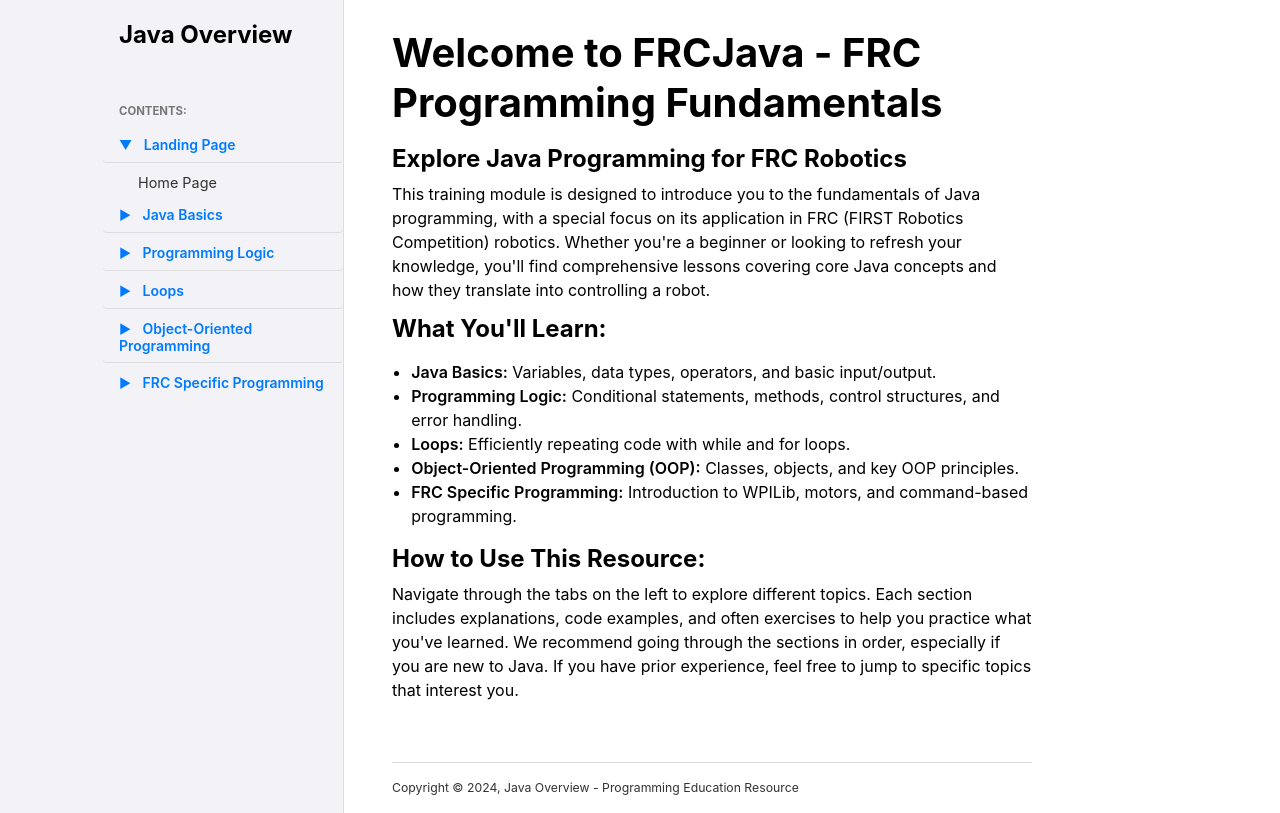
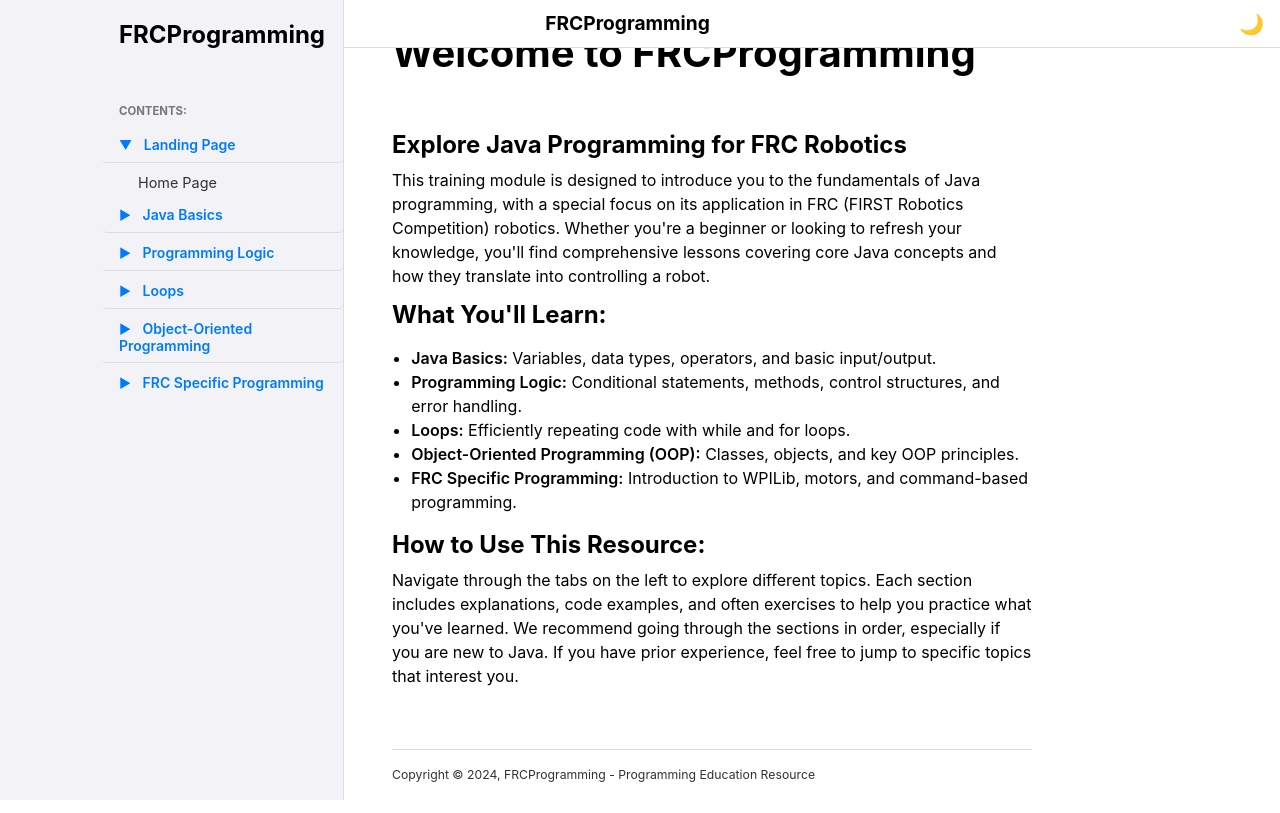
Before and after one commit to itkan-robotics/java-training, a plain HTML site: page index.html in a window 1280 px wide. Drawn offline with Linux system fonts and the light colour scheme.

Commit message:
fixed dark/light mode and icon changes

```diff
--- a/data/config.json
+++ b/data/config.json
@@ -1,5 +1,5 @@
 {
-  "title": "Java Overview - Programming Fundamentals",
+  "title": "FRCProgramming - Programming Fundamentals",
   "tabs": [
     {
       "id": "landing-page",
--- a/data/example-parent-config.json
+++ b/data/example-parent-config.json
@@ -1,5 +1,5 @@
 {
-  "title": "Java Overview - Programming Fundamentals",
+  "title": "FRCProgramming - Programming Fundamentals",
   "tabs": [
     {
       "id": "java-basics",
--- a/data/landing.json
+++ b/data/landing.json
@@ -1,7 +1,12 @@
 {
   "id": "landing-page",
-  "title": "Welcome to FRCJava - FRC Programming Fundamentals",
+  "title": "Welcome to FRCProgramming",
   "sections": [
+    {
+      "type": "text",
+      "title": "",
+      "content": "ㅤㅤㅤㅤ"
+    },
     {
       "type": "text",
       "title": "Explore Java Programming for FRC Robotics",
--- a/index.html
+++ b/index.html
@@ -4,7 +4,7 @@
     <meta charset="UTF-8">
     <meta name="viewport" content="width=device-width, initial-scale=1.0">
     <meta name="color-scheme" content="light dark">
-    <title>Java Overview - Programming Fundamentals</title>
+    <title>FRCProgramming - Programming Fundamentals</title>
     <link rel="stylesheet" href="styles.css">
 </head>
 <body>
@@ -22,7 +22,7 @@
                 </label>
             </div>
             <div class="header-center">
-                <div class="brand">Java Overview</div>
+                <div class="brand">FRCProgramming</div>
             </div>
             <div class="header-right">
                 <div class="theme-toggle-container theme-toggle-header">
@@ -38,7 +38,7 @@
             <div class="sidebar-container">
                 <div class="sidebar-sticky">
                     <a class="sidebar-brand" href="#">
-                        <span class="sidebar-brand-text">Java Overview</span>
+                        <span class="sidebar-brand-text">FRCProgramming</span>
                     </a>
 
                     <div class="sidebar-scroll">
@@ -69,7 +69,7 @@
                     <div class="bottom-of-page">
                         <div class="left-details">
                             <div class="copyright">
-                                Copyright © 2024, Java Overview - Programming Education Resource
+                                Copyright © 2024, FRCProgramming - Programming Education Resource
                             </div>
                         </div>
                     </div>
--- a/script.js
+++ b/script.js
@@ -1,4 +1,4 @@
-// Furo-inspired Documentation JavaScript for Java Overview
+// Furo-inspired Documentation JavaScript for FRCProgramming
 
 // Global variables
 let config = null;
@@ -9,15 +9,39 @@
 // Initialize theme immediately
 function initializeTheme() {
     const savedTheme = localStorage.getItem('theme');
-    const systemTheme = window.matchMedia('(prefers-color-scheme: dark)').matches ? 'dark' : 'light';
-    const theme = savedTheme || systemTheme;
+  const systemTheme = window.matchMedia('(prefers-color-scheme: dark)').matches ? 'dark' : 'light';
+  const theme = savedTheme || systemTheme;
 
     document.documentElement.setAttribute('data-theme', theme);
     const themeIcon = document.querySelector('.theme-icon');
+    const themeButton = document.querySelector('.theme-toggle'); // Assuming your button has this class
+
     if (themeIcon) {
         themeIcon.textContent = theme === 'dark' ? '☀️' : '🌙';
     }
+    if (themeButton) {
+        themeButton.style.display = 'block'; // Or 'inline-block' depending on your layout
+    }
 }
+
+let lastScrollTop = 0;
+const mobileHeader = document.querySelector('.mobile-header');
+
+window.addEventListener('scroll', function() {
+  const scrollTop = window.pageYOffset || document.documentElement.scrollTop;
+
+  if (scrollTop < lastScrollTop) {
+    // Scrolling up
+    mobileHeader.classList.remove('visible');
+  } else {
+    // Scrolling down
+    mobileHeader.classList.add('visible');
+  }
+
+  lastScrollTop = scrollTop <= 0 ? 0 : scrollTop; // For Mobile or negative scrolling
+}, false);
+
+
 
 // Initialize the application
 document.addEventListener('DOMContentLoaded', async function() {
@@ -100,7 +124,7 @@
             parentA.className = 'reference parent-reference';
             parentA.href = '#';
             parentA.innerHTML = `
-                <span class="expand-icon">${parentTab.expanded ? '▼' : '▶'}</span>
+                <span class="expand-icon expand-icon-${parentTab.id}">${parentTab.expanded ? '▼' : '▶'}</span>  <!-- Added specific class -->
                 ${parentTab.label}
             `;
             parentA.onclick = (e) => {
@@ -155,10 +179,24 @@
     });
 }
 
-// Toggle parent tab expand/collapse
+// Toggle parent tab expand/`collapse
+// function toggleParentTab(parentId) {
+//     const childrenNav = document.getElementById(`children-${parentId}`);
+//     const expandIcon = document.querySelector(`[onclick*="${parentId}"] .expand-icon`);
+
+//     if (childrenNav.classList.contains('expanded')) {
+//         childrenNav.classList.remove('expanded');
+//         childrenNav.classList.add('collapsed');
+//         expandIcon.textContent = '▶';
+//     } else {
+//         childrenNav.classList.add('expanded');
+//         childrenNav.classList.remove('collapsed');
+//         expandIcon.textContent = '▼';
+//     }
+// }
 function toggleParentTab(parentId) {
     const childrenNav = document.getElementById(`children-${parentId}`);
-    const expandIcon = document.querySelector(`[onclick*="${parentId}"] .expand-icon`);
+    const expandIcon = document.querySelector(`.expand-icon-${parentId}`); // Use the specific class
 
     if (childrenNav.classList.contains('expanded')) {
         childrenNav.classList.remove('expanded');
@@ -170,6 +208,7 @@
         expandIcon.textContent = '▼';
     }
 }
+
 
 // Show the default tab
 function showDefaultTab() {
@@ -663,15 +702,25 @@
 // Theme toggle functionality
 function toggleTheme() {
     const html = document.documentElement;
-    const currentTheme = html.getAttribute('data-theme');
+    // const currentTheme = html.getAttribute('data-theme');
+    // const newTheme = currentTheme === 'dark' ? 'light' : 'dark';
+
+    // html.setAttribute('data-theme', newTheme);
+    // localStorage.setItem('theme', newTheme);
+    const currentTheme = document.documentElement.getAttribute('data-theme');
     const newTheme = currentTheme === 'dark' ? 'light' : 'dark';
+    document.documentElement.setAttribute('data-theme', newTheme);
+    localStorage.setItem('theme', newTheme);
+    updateThemeIcon(newTheme); // Ensure this updates the icon correctly
+}
 
-    html.setAttribute('data-theme', newTheme);
-    localStorage.setItem('theme', newTheme);
+function updateThemeIcon(theme) {
+    const themeIcon = document.querySelector('.theme-icon'); // Make sure this class matches your icon element
+    if (themeIcon) {
+      themeIcon.textContent = theme === 'dark' ? '🌙' : '☀️'; // Assuming sun for dark, moon for light
+    }
+  }
 
-    const themeIcon = document.querySelector('.theme-icon');
-    themeIcon.textContent = newTheme === 'dark' ? '☀️' : '🌙';
-}
 
 // Add CSS for notification animation
 const style = document.createElement('style');
--- a/styles.css
+++ b/styles.css
@@ -1,10 +1,16 @@
-/* Furo-inspired Documentation Theme for Java Overview */
+/* Furo-inspired Documentation Theme for FRCProgramming */
 
 /* CSS Variables - Light Theme */
 :root {
-  --font-stack: -apple-system, BlinkMacSystemFont, Segoe UI, Helvetica, Arial, sans-serif, Apple Color Emoji, Segoe UI Emoji;
+  /* --font-stack: -apple-system, BlinkMacSystemFont, Segoe UI, Helvetica, Arial, sans-serif, Apple Color Emoji, Segoe UI Emoji;
   --font-stack--monospace: "SFMono-Regular", Menlo, Consolas, Monaco, Liberation Mono, Lucida Console, monospace;
-  --font-stack--headings: var(--font-stack);
+  --font-stack--headings: var(--font-stack); */
+  /* Typography */
+  --font-stack: -apple-system, BlinkMacSystemFont, "Segoe UI", Roboto, "Helvetica Neue", Arial, sans-serif; /* Example, adjust as needed */
+  --font-color-base: #000000; /* Black text */
+  --font-color-headings: #000000; /* Black headings (or slightly darker if needed) */
+  --font-weight-base: 400;      /* Normal font weight */
+  --font-weight-bold: 700;
 
   --font-size--normal: 100%;
   --font-size--small: 87.5%;
@@ -51,21 +57,24 @@
   --color-link: var(--color-brand-content);
 }
 
-/* Dark Theme */
+/* Light Theme */
 @media (prefers-color-scheme: dark) {
-  body:not([data-theme="light"]) {
-    --color-foreground-primary: #FFFFFF; /* White text in dark mode */
-    --color-foreground-secondary: #CCCCCC;
-    --color-foreground-muted: #999999;
-    --color-foreground-border: #555555;
-    --color-background-primary: #1C1C1E; /* Dark background */
-    --color-background-secondary: #2C2C2E;
-    --color-background-hover: #3A3A3C;
-    --color-background-border: #444444;
-    --color-brand-primary: #5AC8FA;      /* Lighter blue in dark mode */
-    --color-brand-content: #99D6FF;
-    --color-code-background: #202020;
-    --color-code-foreground: #d0d0d0;
+  html:not([data-theme="dark"])[data-theme="light"],
+    html:not([data-theme="dark"]):not([data-theme]) {
+    /* Colors (Light Theme - Inspired by Dark Theme Palette) */
+  --color-background-primary: #FFFFFF; /* White background */
+  --color-background-secondary: #F0F8FF; /* Very light blue-ish background (hint of the brand color) */
+  --color-background-hover: #E3F2FD;   /* Light blue hover */
+  --color-background-border: #B3E5FC;  /* Light blue border */
+  --color-foreground-primary: #333333; /* Dark gray text */
+  --color-foreground-secondary: #555555; /* Medium gray text */
+  --color-foreground-muted: #777777;    /* Muted gray text */
+  --color-foreground-border: #BDBDBD;   /* Light gray border */
+  --color-brand-primary: #2196F3;      /* Solid blue (complementary to dark theme) */
+  --color-brand-content: #1976D2;      /* Slightly darker blue for links/active */
+  --color-code-background: #F8F8F8; /* Light gray for code */
+  --color-code-foreground: #333333; /* Dark gray for code text */
+
 
     /* Update derived sidebar colors for dark theme */
     --color-sidebar-background: var(--color-background-secondary);
@@ -84,10 +93,10 @@
     /* Update other derived colors */
     --color-inline-code-background: var(--color-background-secondary);
     --color-link: var(--color-brand-content);
-  }
+    }
 }
 
-body[data-theme="dark"] {
+html[data-theme="dark"] {
   --color-foreground-primary: #cfd0d0;
   --color-foreground-secondary: #9ca0a5;
   --color-foreground-muted: #81868d;
@@ -179,15 +188,24 @@
   background-color: var(--color-header-background);
   border-bottom: 1px solid var(--color-header-border);
   color: var(--color-header-text);
-  display: none;
+  display: flex;
   height: var(--header-height);
   width: 100%;
   z-index: 10;
   align-items: center;
   justify-content: space-between;
-  position: sticky;
+  position: fixed;
   top: 0;
+  transform: translateY(-100%); /*Initially off-screen*/
+  transition: transform 0.3s ease-in-out; /*Smooth transition*/
+
 }
+
+.mobile-header.visible {
+  transform: translateY(0);  /* Slide it back into view */
+}
+
+
 
 .mobile-header .header-left,
 .mobile-header .header-right {
@@ -562,7 +580,6 @@
   border-radius: 0.5rem;
   padding: 1.5rem;
   margin: 1.5rem 0;
-  border-left: 4px solid var(--color-brand-primary);
 }
 
 .data-types-grid {
@@ -712,13 +729,18 @@
     display: flex;
   }
 
-  .mobile-header {
+  /* .mobile-header {
     display: flex;
-  }
+  } */
 
   .page {
     flex-direction: column;
     justify-content: center;
+  }
+
+  .mobile-header {
+    display: flex; /* Make sure it's displayed within this media query */
+    /* The positioning and transform styles above will still apply */
   }
 }
 
```
Also changed, not shown: README.md.
